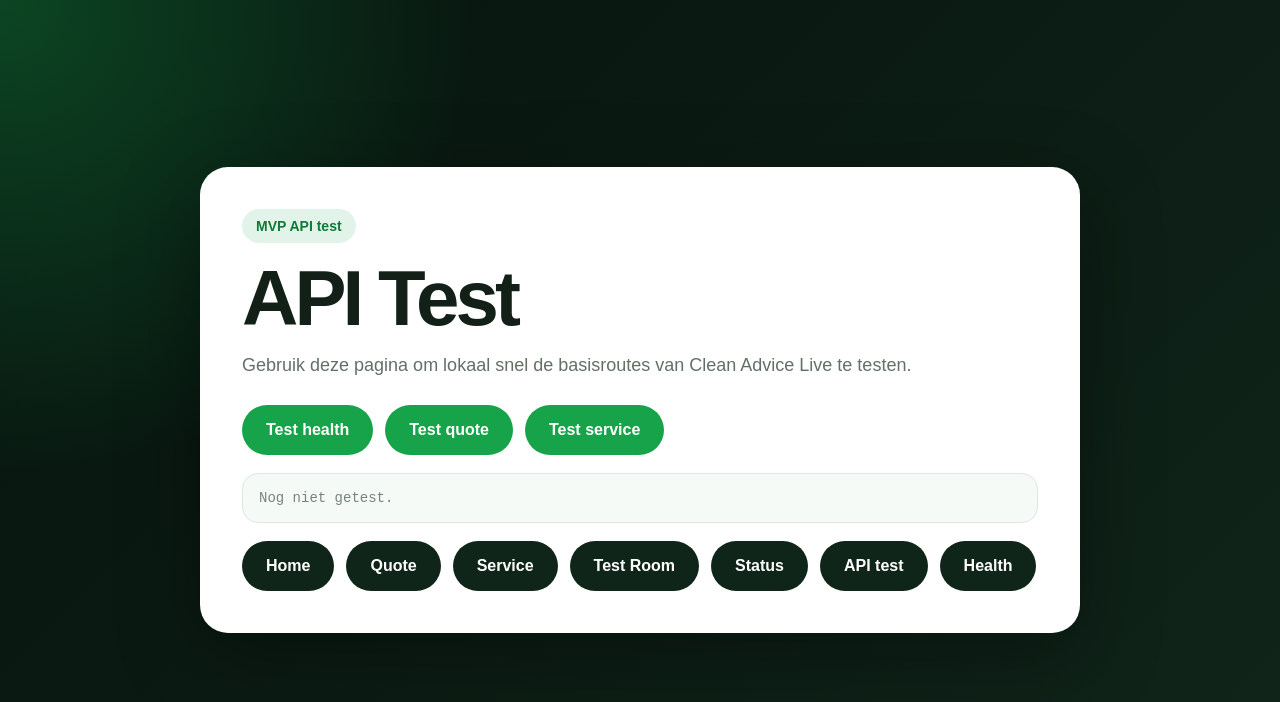
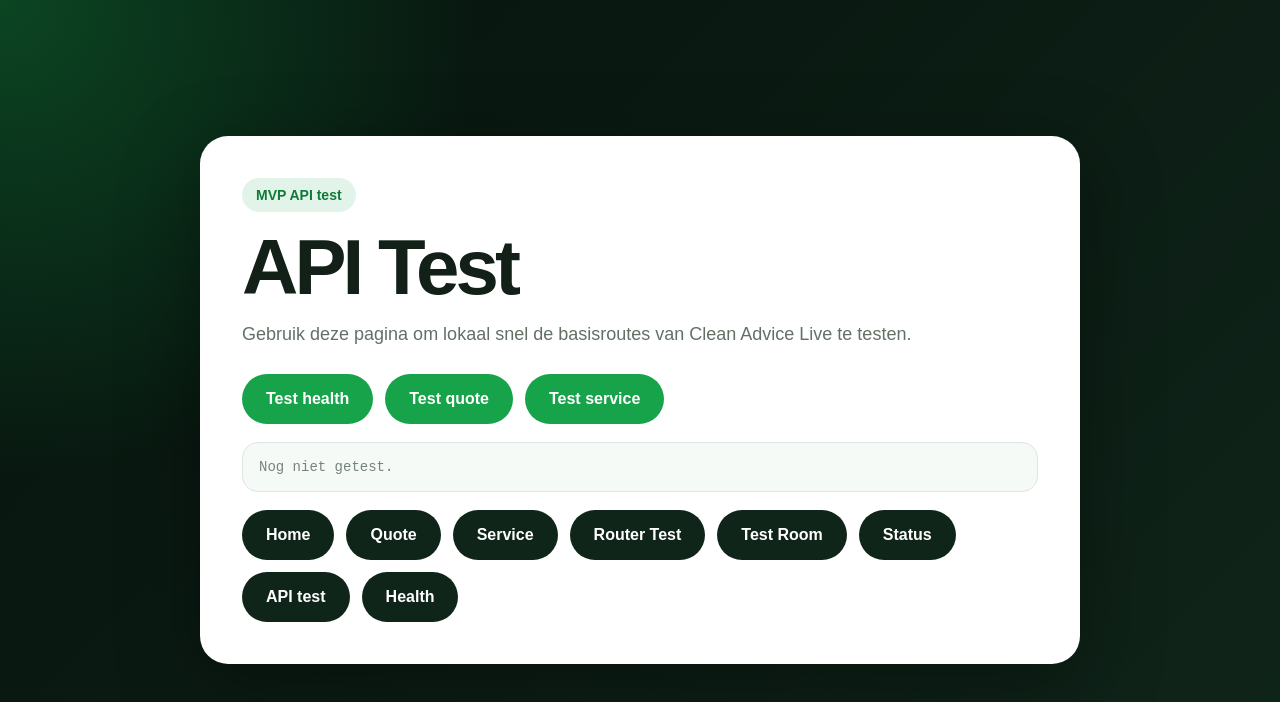
Before and after one commit to SoundBeatz/CleanAdvice-Live, a Next.js app: page /test in a window 1280 px wide. Shown: the top 702 px of the page. Built offline with nearby package versions, Linux system fonts and the light colour scheme.

Commit message:
Add router test to navigation

```diff
--- a/components/MvpNavigation.jsx
+++ b/components/MvpNavigation.jsx
@@ -4,6 +4,7 @@ export default function MvpNavigation() {
       <a className="button ghost" href="/">Home</a>
       <a className="button ghost" href="/quote">Quote</a>
       <a className="button ghost" href="/service">Service</a>
+      <a className="button ghost" href="/router-test">Router Test</a>
       <a className="button ghost" href="/test-room">Test Room</a>
       <a className="button ghost" href="/status">Status</a>
       <a className="button ghost" href="/test">API test</a>
```
